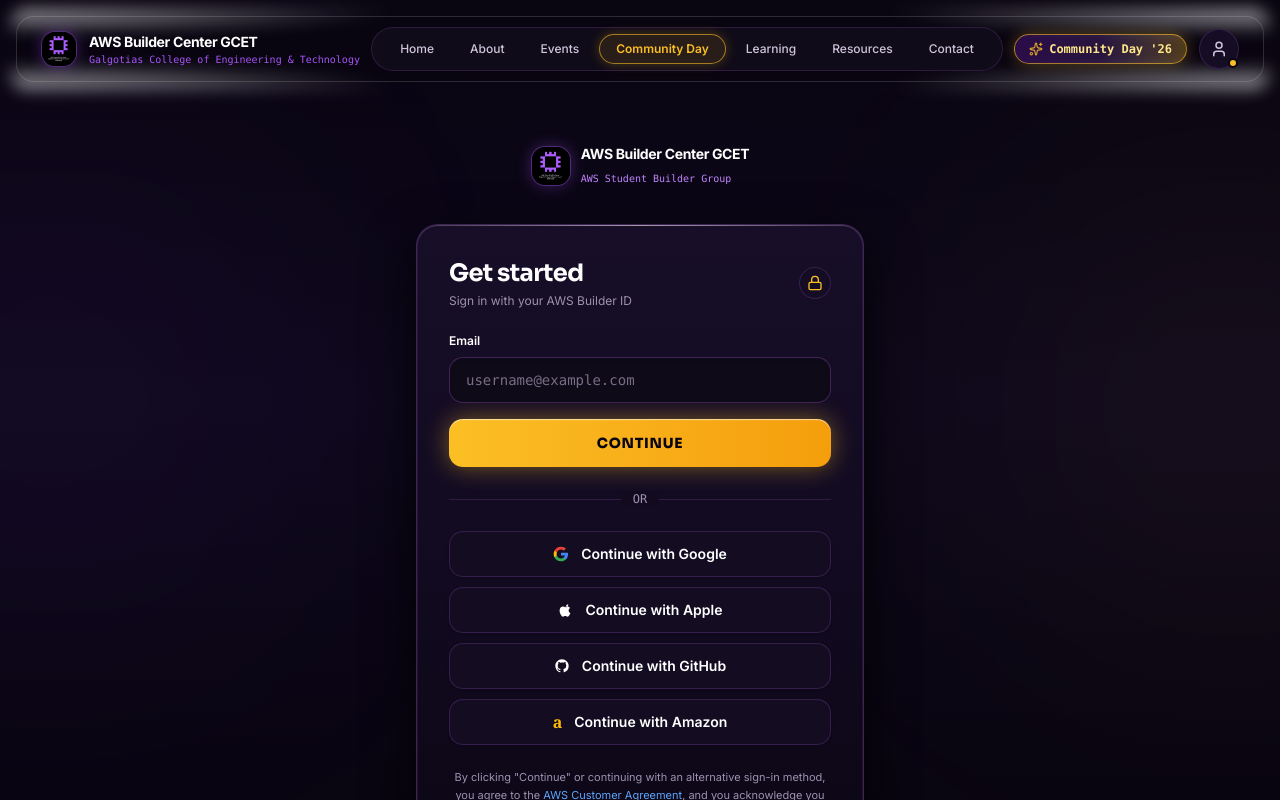
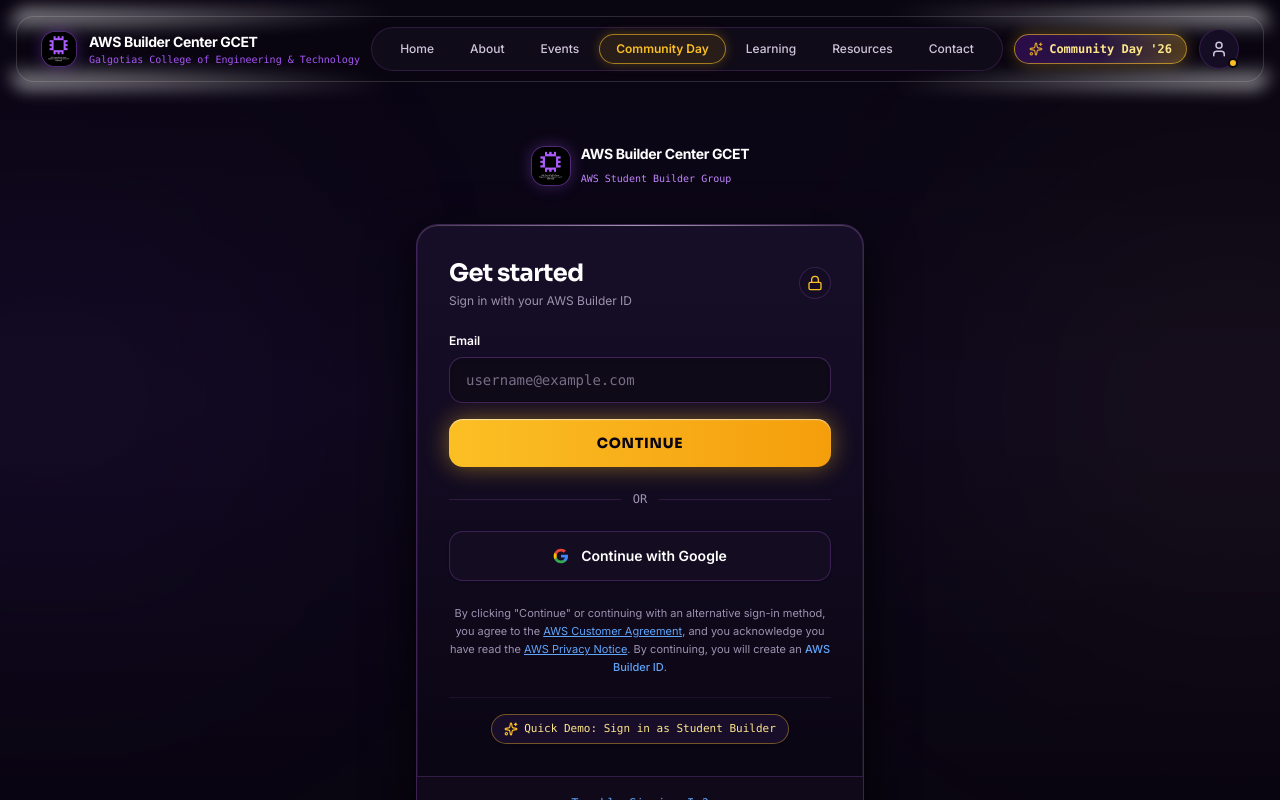
Before and after one commit to Shivanshu49/awssbggcet-website, a Next.js app: page /login in a window 1280 px wide. Shown: the top 800 px of the page. Built offline with nearby package versions, Linux system fonts and the light colour scheme.

Commit message:
feat(login): keep only Email and Google sign-in options

```diff
--- a/app/login/page.tsx
+++ b/app/login/page.tsx
@@ -264,7 +264,7 @@ export default function LoginPage() {
                 </form>
               )}
 
-              {/* Divider: ─── OR ─── (Exact Matches Screenshot 1) */}
+              {/* Divider: ─── OR ─── */}
               <div className="relative my-6 text-center">
                 <div className="absolute inset-0 flex items-center">
                   <div className="w-full border-t border-[#4C2A66]/50" />
@@ -274,16 +274,15 @@ export default function LoginPage() {
                 </div>
               </div>
 
-              {/* Social / SSO Federation Sign-In Options (Exact Matches Screenshot 1) */}
-              <div className="space-y-2.5">
-                {/* 1. Google */}
+              {/* Continue with Google (Single Dedicated SSO Provider) */}
+              <div>
                 <button
                   type="button"
                   onClick={() => handleSocialLogin('google')}
                   disabled={isSubmitting}
-                  className="w-full flex items-center justify-center gap-3 py-3 px-4 rounded-xl bg-[#140D22] hover:bg-[#1E1333] border border-[#4C2A66]/60 hover:border-[#A855F7]/60 text-white text-xs sm:text-sm font-semibold transition-all duration-200 active:scale-[0.98] cursor-pointer group shadow-sm"
+                  className="w-full flex items-center justify-center gap-3 py-3.5 px-4 rounded-xl bg-[#140D22] hover:bg-[#1E1333] border border-[#4C2A66]/70 hover:border-[#FBBF24]/60 text-white text-xs sm:text-sm font-semibold transition-all duration-200 active:scale-[0.98] cursor-pointer group shadow-sm"
                 >
-                  <svg className="w-4 h-4" viewBox="0 0 24 24">
+                  <svg className="w-4 h-4 shrink-0" viewBox="0 0 24 24">
                     <path
                       fill="#4285F4"
                       d="M22.56 12.25c0-.78-.07-1.53-.2-2.25H12v4.26h5.92c-.26 1.37-1.04 2.53-2.21 3.31v2.77h3.57c2.08-1.92 3.28-4.74 3.28-8.09z"
@@ -302,43 +301,6 @@ export default function LoginPage() {
                     />
                   </svg>
                   <span>Continue with Google</span>
-                </button>
-
-                {/* 2. Apple */}
-                <button
-                  type="button"
-                  onClick={() => handleSocialLogin('apple')}
-                  disabled={isSubmitting}
-                  className="w-full flex items-center justify-center gap-3 py-3 px-4 rounded-xl bg-[#140D22] hover:bg-[#1E1333] border border-[#4C2A66]/60 hover:border-[#A855F7]/60 text-white text-xs sm:text-sm font-semibold transition-all duration-200 active:scale-[0.98] cursor-pointer group shadow-sm"
-                >
-                  <svg className="w-4 h-4 fill-current text-white" viewBox="0 0 24 24">
-                    <path d="M18.71 19.5c-.83 1.24-1.71 2.45-3.05 2.47-1.34.03-1.77-.79-3.29-.79-1.53 0-2 .77-3.27.82-1.31.05-2.3-1.32-3.14-2.53C4.25 17 2.94 12.45 4.7 9.39c.87-1.52 2.43-2.48 4.12-2.51 1.28-.02 2.5.87 3.29.87.78 0 2.26-1.07 3.81-.91.65.03 2.47.26 3.64 1.98-.09.06-2.17 1.28-2.15 3.81.03 3.02 2.65 4.03 2.68 4.04-.03.07-.42 1.44-1.38 2.83M15.97 6.37c.63-.77 1.06-1.85.94-2.92-1 .04-2.18.66-2.88 1.48-.61.71-1.15 1.83-1.01 2.89 1.12.09 2.32-.68 2.95-1.45z" />
-                  </svg>
-                  <span>Continue with Apple</span>
-                </button>
-
-                {/* 3. GitHub */}
-                <button
-                  type="button"
-                  onClick={() => handleSocialLogin('github')}
-                  disabled={isSubmitting}
-                  className="w-full flex items-center justify-center gap-3 py-3 px-4 rounded-xl bg-[#140D22] hover:bg-[#1E1333] border border-[#4C2A66]/60 hover:border-[#A855F7]/60 text-white text-xs sm:text-sm font-semibold transition-all duration-200 active:scale-[0.98] cursor-pointer group shadow-sm"
-                >
-                  <svg className="w-4 h-4 fill-current text-white" viewBox="0 0 24 24">
-                    <path fillRule="evenodd" clipRule="evenodd" d="M12 2C6.477 2 2 6.484 2 12.017c0 4.425 2.865 8.18 6.839 9.504.5.092.682-.217.682-.483 0-.237-.008-.868-.013-1.703-2.782.605-3.369-1.343-3.369-1.343-.454-1.158-1.11-1.466-1.11-1.466-.908-.62.069-.608.069-.608 1.003.07 1.53 1.032 1.53 1.032.892 1.53 2.341 1.088 2.91.832.092-.647.35-1.088.636-1.338-2.22-.253-4.555-1.113-4.555-4.951 0-1.093.39-1.988 1.029-2.688-.103-.253-.446-1.272.098-2.65 0 0 .84-.27 2.75 1.026A9.564 9.564 0 0112 6.844c.85.004 1.705.115 2.504.337 1.909-1.296 2.747-1.027 2.747-1.027.546 1.379.202 2.398.1 2.651.64.7 1.028 1.595 1.028 2.688 0 3.848-2.339 4.695-4.566 4.943.359.309.678.92.678 1.855 0 1.338-.012 2.419-.012 2.747 0 .268.18.58.688.482A10.019 10.019 0 0022 12.017C22 6.484 17.522 2 12 2z" />
-                  </svg>
-                  <span>Continue with GitHub</span>
-                </button>
-
-                {/* 4. Amazon */}
-                <button
-                  type="button"
-                  onClick={() => handleSocialLogin('amazon')}
-                  disabled={isSubmitting}
-                  className="w-full flex items-center justify-center gap-3 py-3 px-4 rounded-xl bg-[#140D22] hover:bg-[#1E1333] border border-[#4C2A66]/60 hover:border-[#A855F7]/60 text-white text-xs sm:text-sm font-semibold transition-all duration-200 active:scale-[0.98] cursor-pointer group shadow-sm"
-                >
-                  <span className="font-serif font-black text-amber-400 text-base leading-none">a</span>
-                  <span>Continue with Amazon</span>
                 </button>
               </div>
 
@@ -418,7 +380,7 @@ export default function LoginPage() {
               <div className="p-3 rounded-xl bg-[#150D24] border border-[#4C2A66]/50">
                 <span className="text-[#C084FC] font-semibold block mb-1">Forgot Credentials?</span>
                 <p className="text-[11px] text-[#9E92B0]">
-                  Use the social federation options (Google / GitHub / Apple / Amazon) for instantaneous password-free login.
+                  Use the Google sign-in option for instantaneous, password-free verification.
                 </p>
               </div>
 
```
